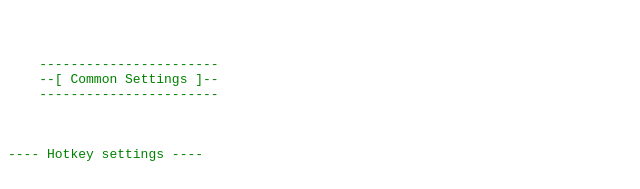
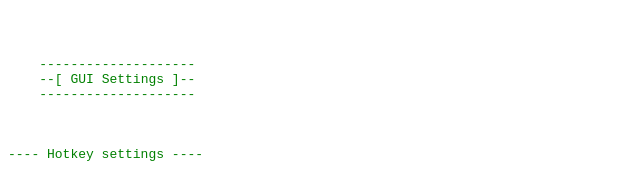
Before and after one commit to hasufell/hsfm, a plain HTML site: page src/HSFM-GUI-Gtk-Settings.html in a window 1280 px wide. Shown: the part 391-580 px from the top of the page, 0-640 px from the left. Drawn offline with Linux system fonts and the light colour scheme.

Commit message:
Lastest docs updated
travis build: 35
commit: eb99c6fc433b56be9f5f62171ac1641c3e7fdcca
auto-pushed to gh-pages

```diff
--- a/src/HSFM-GUI-Gtk-Settings.html
+++ b/src/HSFM-GUI-Gtk-Settings.html
@@ -36,9 +36,9 @@
 <a name="line-27"></a>
 <a name="line-28"></a>
 <a name="line-29"></a>
-<a name="line-30"></a>    <span class='hs-comment'>-----------------------</span>
-<a name="line-31"></a>    <span class='hs-comment'>--[ Common Settings ]--</span>
-<a name="line-32"></a>    <span class='hs-comment'>-----------------------</span>
+<a name="line-30"></a>    <span class='hs-comment'>--------------------</span>
+<a name="line-31"></a>    <span class='hs-comment'>--[ GUI Settings ]--</span>
+<a name="line-32"></a>    <span class='hs-comment'>--------------------</span>
 <a name="line-33"></a>
 <a name="line-34"></a>
 <a name="line-35"></a>
```
